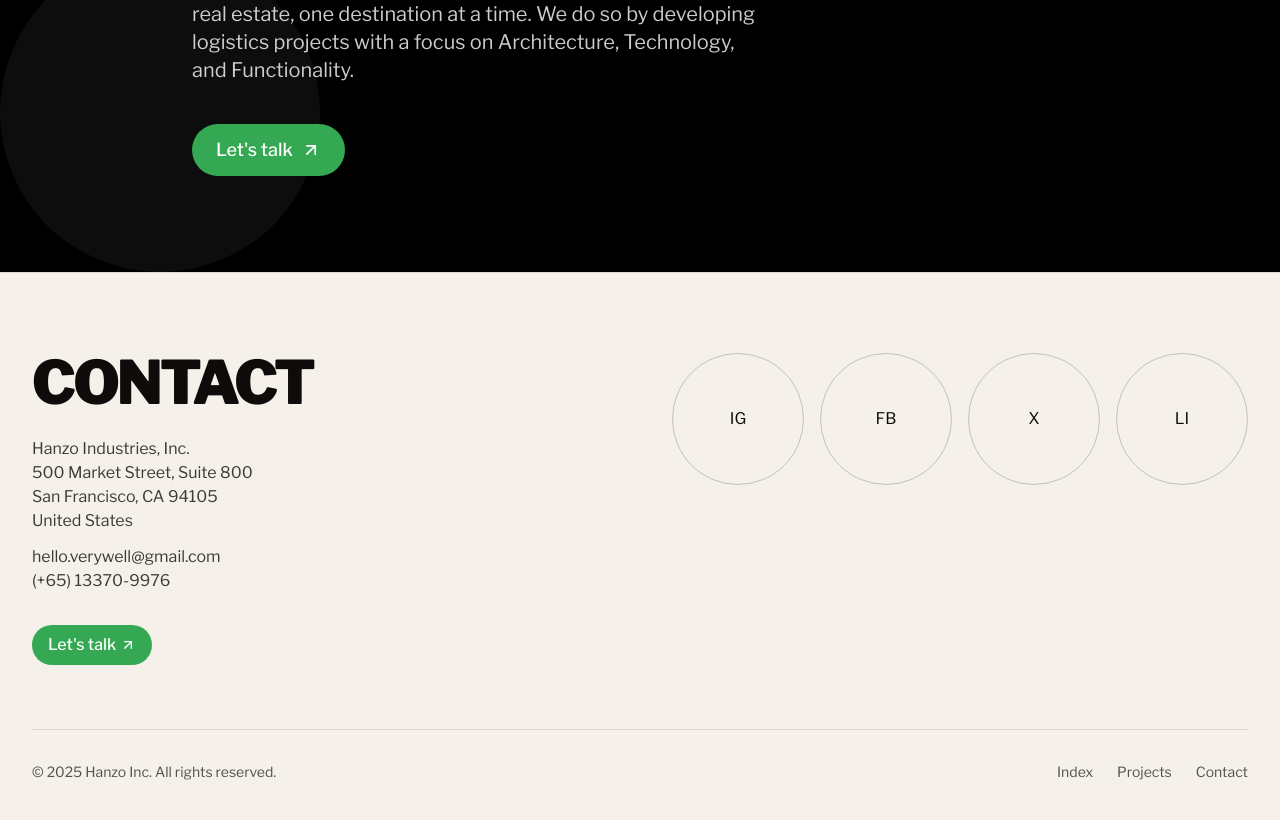
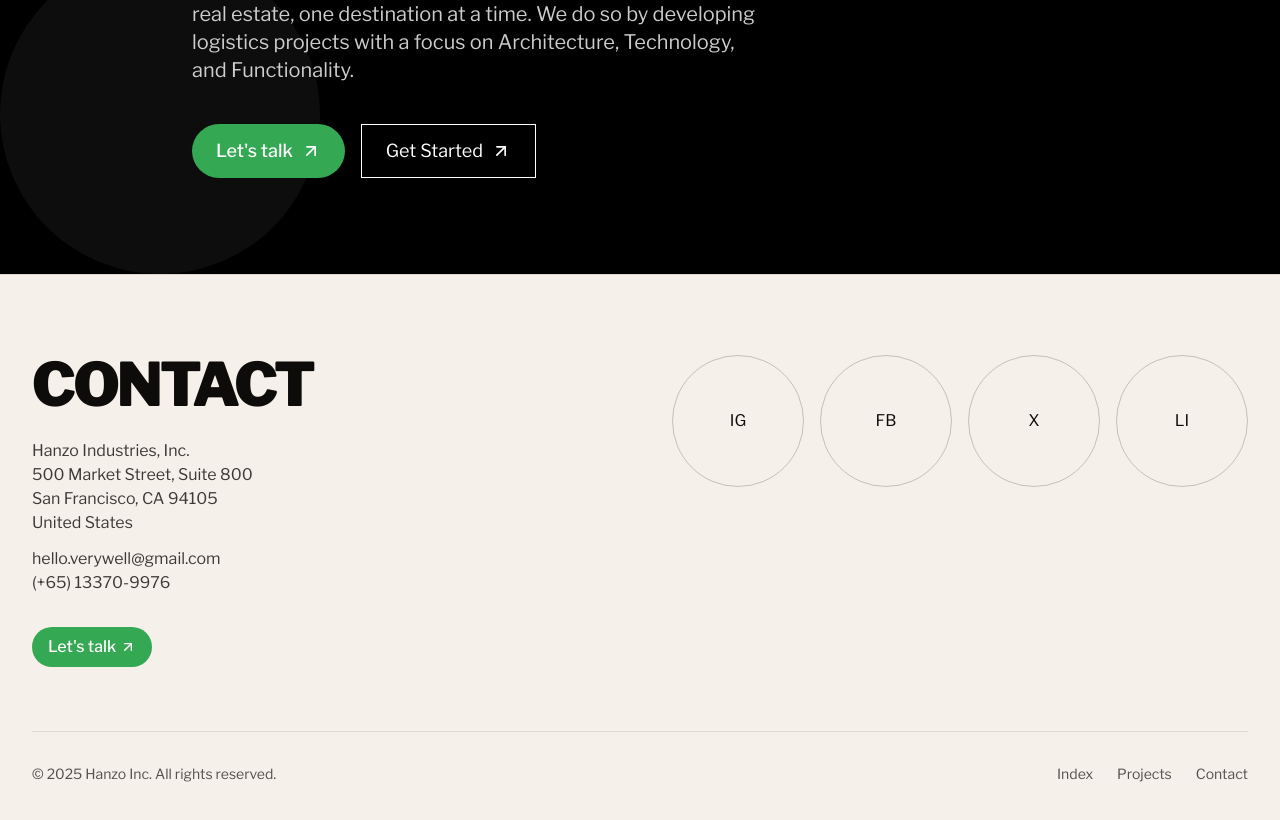
Before and after one commit to hanzoai/agency, a React (Vite) app: page / in a window 1280 px wide. Shown: the part 7560-8380 px from the top of the page. Built offline with nearby package versions, Linux system fonts and the light colour scheme.

Commit message:
Add "Get Started" button
Adds a new button that links to the checkout page.

```diff
--- a/src/components/CTA.tsx
+++ b/src/components/CTA.tsx
@@ -18,12 +18,20 @@
               Our mission is to change the current landscape of logistics real estate, one destination at a time. We do so by developing logistics projects with a focus on Architecture, Technology, and Functionality.
             </p>
 
-            <div className="flex justify-center md:justify-start reveal">
+            <div className="flex justify-center md:justify-start reveal gap-4">
               <a
                 href="/subscribe"
                 className="lets-talk-btn text-lg py-3 px-6"
               >
                 Let's talk
+                <ArrowUpRight size={20} className="ml-2" />
+              </a>
+
+              <a
+                href="/subscribe"
+                className="bg-transparent text-white border border-white hover:bg-white hover:text-black transition-colors duration-300 flex items-center text-lg py-3 px-6"
+              >
+                Get Started
                 <ArrowUpRight size={20} className="ml-2" />
               </a>
             </div>
```
